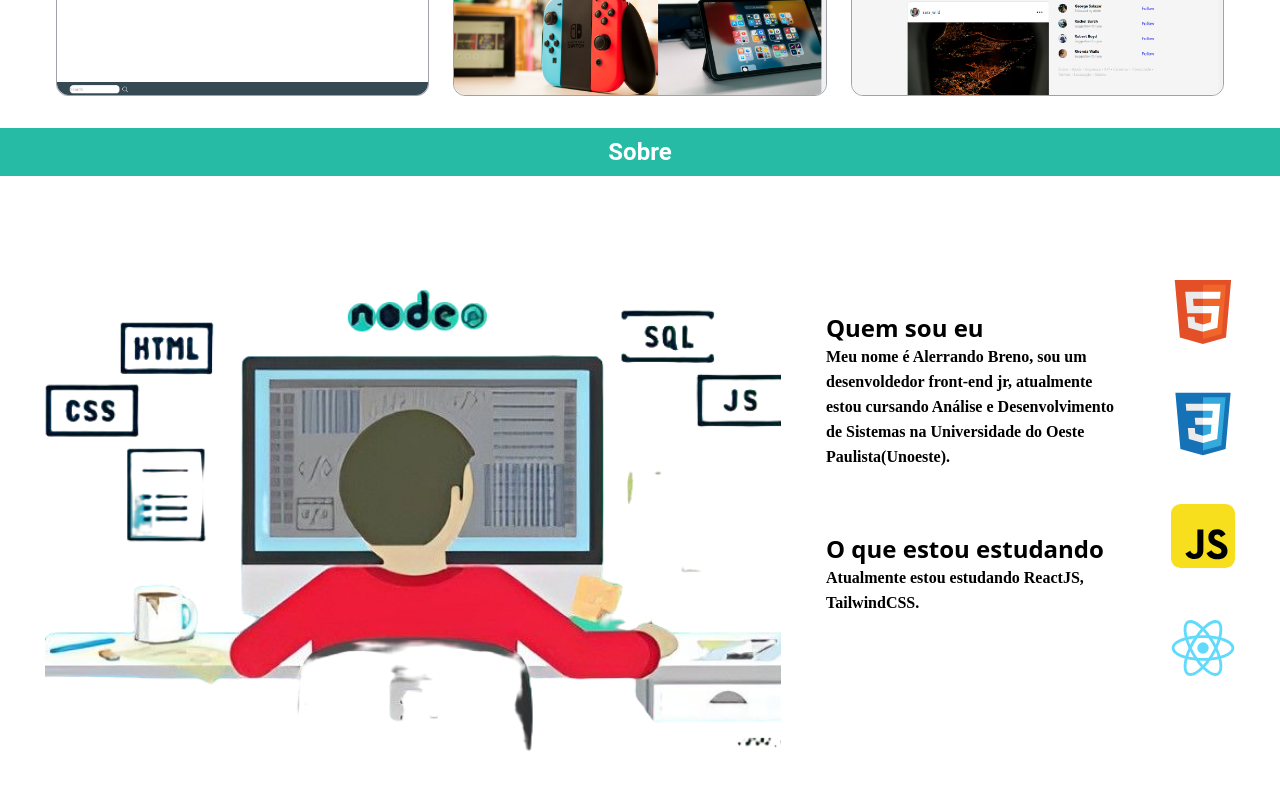
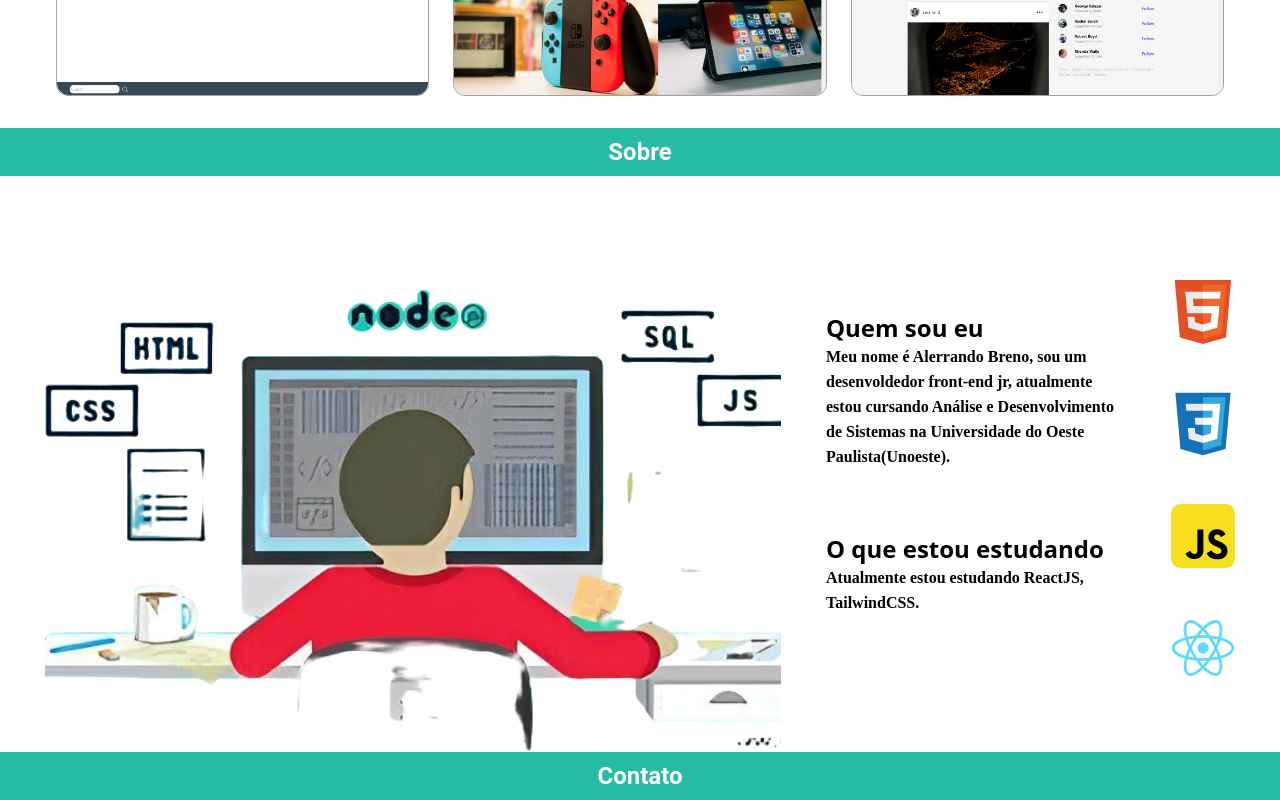
Before and after one commit to Alerrando/Portfolio, a React (Vite) app: page / in a window 1280 px wide. Shown: the part 1345-2145 px from the top of the page. Before the commit the page ends 2097 px from the top, so only its background shows below. Built offline with nearby package versions, Linux system fonts and the light colour scheme; a web font is replaced by a local one.

Commit message:
add footer contato

```diff
--- a/src/App.tsx
+++ b/src/App.tsx
@@ -1,4 +1,5 @@
 import { useState } from 'react'
+import { Contato } from './components/Contato'
 import { Header } from './components/Header'
 import { Main } from './components/Main'
 import { Projetos } from './components/Projetos'
@@ -11,6 +12,7 @@ export function App() {
       <Main />
       <Projetos />
       <Sobre />
+      <Contato />
     </>
   )
 }
--- /dev/null
+++ b/src/components/Contato/index.tsx
@@ -0,0 +1,9 @@
+import { Titulo } from "../Titulo";
+
+export function Contato(){
+    return(
+        <footer>
+            <Titulo titulo="Contato" />
+        </footer>
+    )
+}
--- a/src/components/Sobre/index.tsx
+++ b/src/components/Sobre/index.tsx
@@ -34,10 +34,10 @@ export function Sobre() {
 
         <div className="alinhamento mt-8">
           <div className="w-full md:w-16 md:grid gap-8 alinhamento place-content-center">
-            <img src="/public/html.svg" alt="imagem da linguagem html" className="w-12 h-12 md:w-20 md:h-20" />
-            <img src="/public/css3.svg" alt="imagem da linguagem css" className="w-12 h-12 md:w-20 md:h-20" />
-            <img src="/public/javascript.svg" alt="imagem da linguagem javascript" className="w-12 h-12 md:w-20 md:h-20" />
-            <img src="/public/react.svg" alt="imagem da linguagem react" className="w-12 h-12 md:w-20 md:h-20" />
+            <img src="html.svg" alt="imagem da linguagem html" className="w-12 h-12 md:w-20 md:h-20" />
+            <img src="css3.svg" alt="imagem da linguagem css" className="w-12 h-12 md:w-20 md:h-20" />
+            <img src="javascript.svg" alt="imagem da linguagem javascript" className="w-12 h-12 md:w-20 md:h-20" />
+            <img src="react.svg" alt="imagem da linguagem react" className="w-12 h-12 md:w-20 md:h-20" />
           </div>
         </div>
       </div>
```
